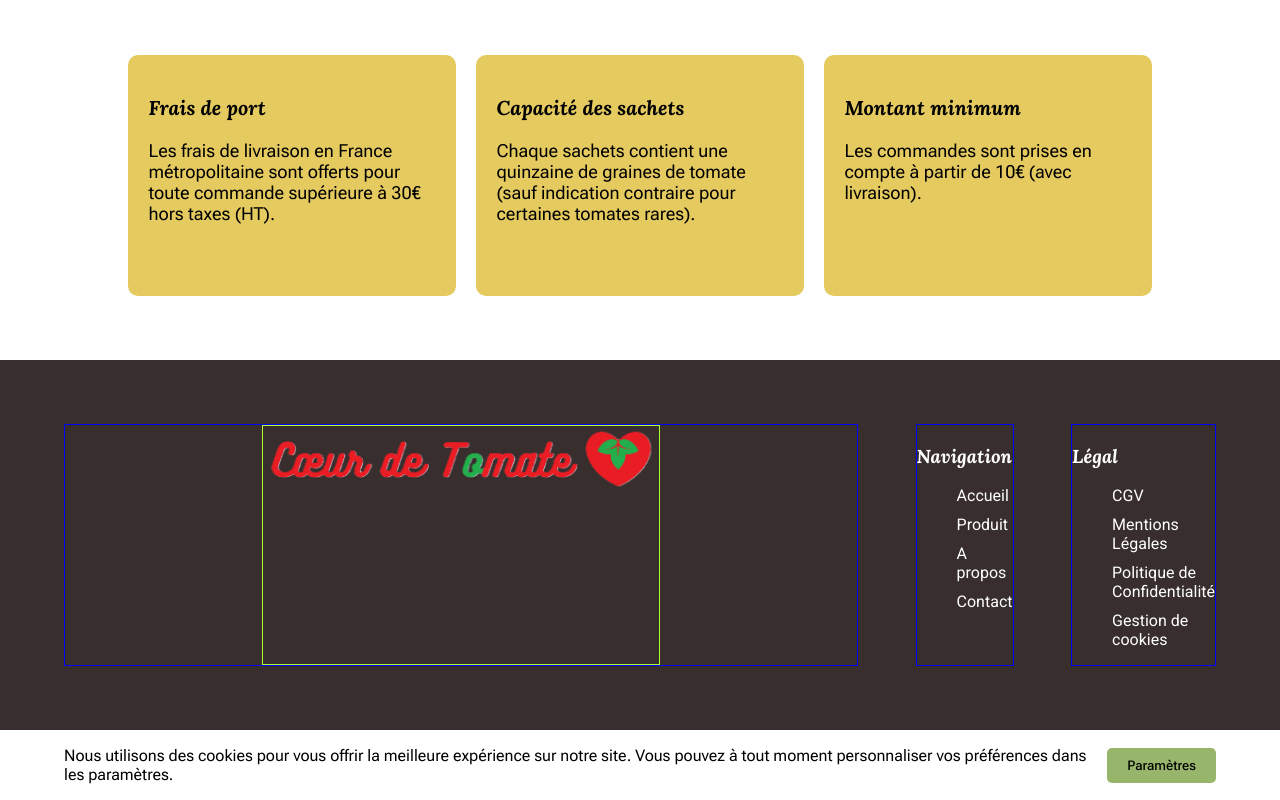
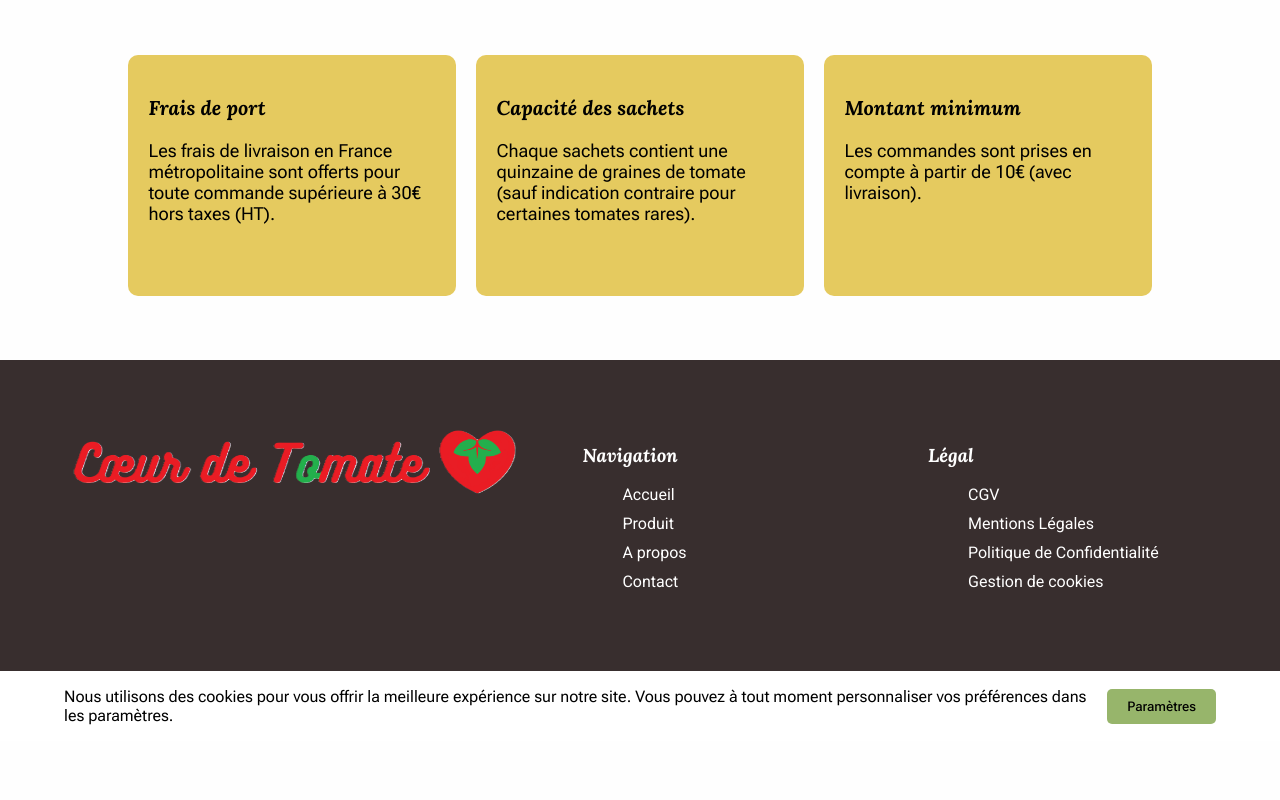
Before and after one commit to JulieNonnon/Coeur_De_Tomate_app, an Angular app: page / in a window 1280 px wide. Shown: the part 2373-3173 px from the top of the page. After the commit the page ends 3114 px from the top, so only its background shows below. Built offline with nearby package versions, Linux system fonts and the light colour scheme.

Commit message:
fix: a few css inside footer

```diff
--- a/src/app/components/footer/footer.component.css
+++ b/src/app/components/footer/footer.component.css
@@ -11,19 +11,19 @@
     padding: 5%;
   }
 
-.navBloc, .legalBloc{
+/* .navBloc, .legalBloc{
     border: solid 1px blue;
-    }
+    } */
 
 .logoBloc {
     display: flex;
     justify-content: center;
-    border: solid 1px blue;
+    /* border: solid 1px blue;   */
     }
 
 .logo {
-        width: 50%;
-        border: solid 1px greenyellow;
+        width: 100%;
+        /* border: solid 1px greenyellow; */
     }
 
 h3 {
@@ -37,6 +37,10 @@ h3 {
     display: flex;
     flex-direction: column;
   }
+
+.navBloc, .legalBloc {
+  min-width: 25%;
+}
 
   li a {
     text-decoration: none;
```
